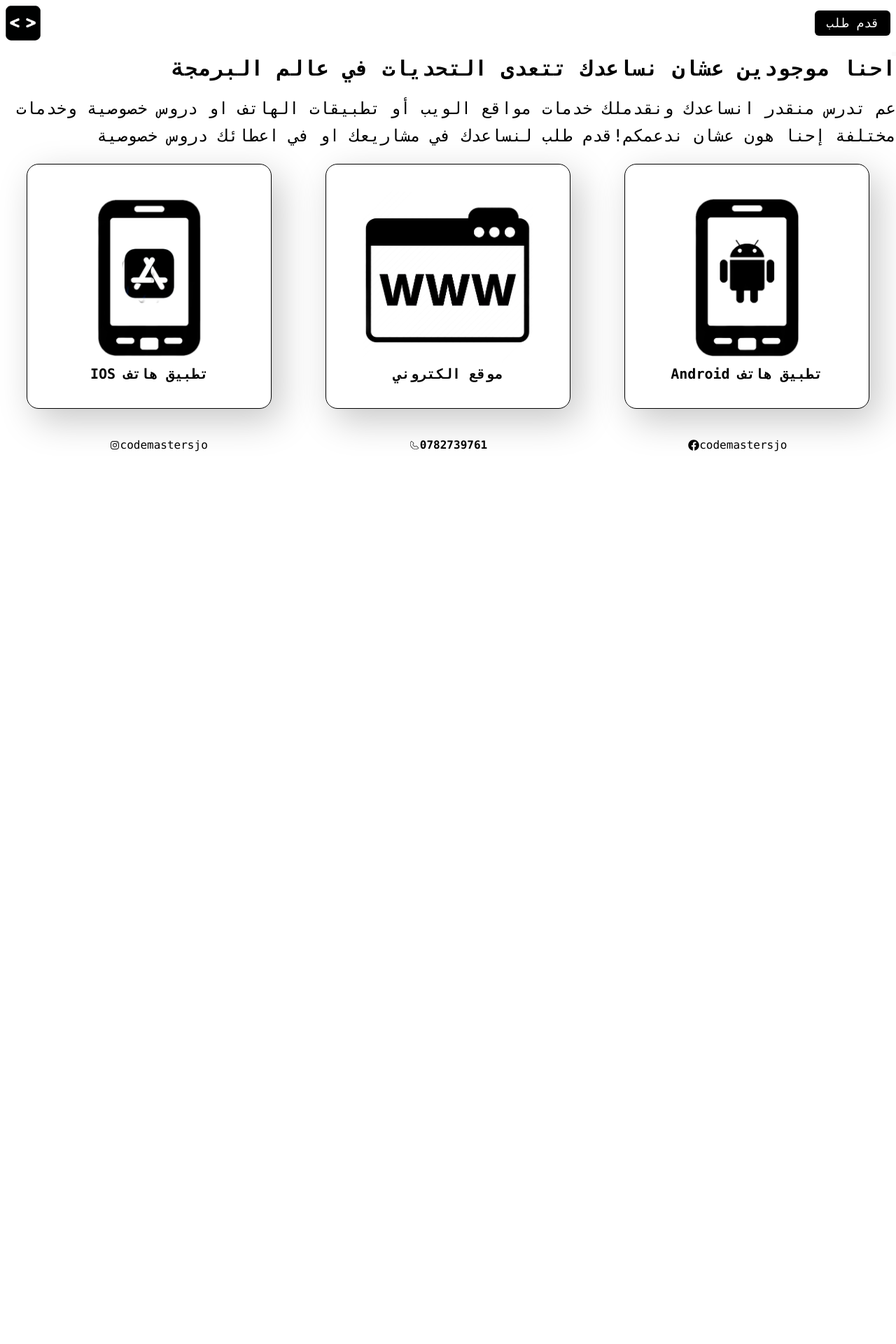
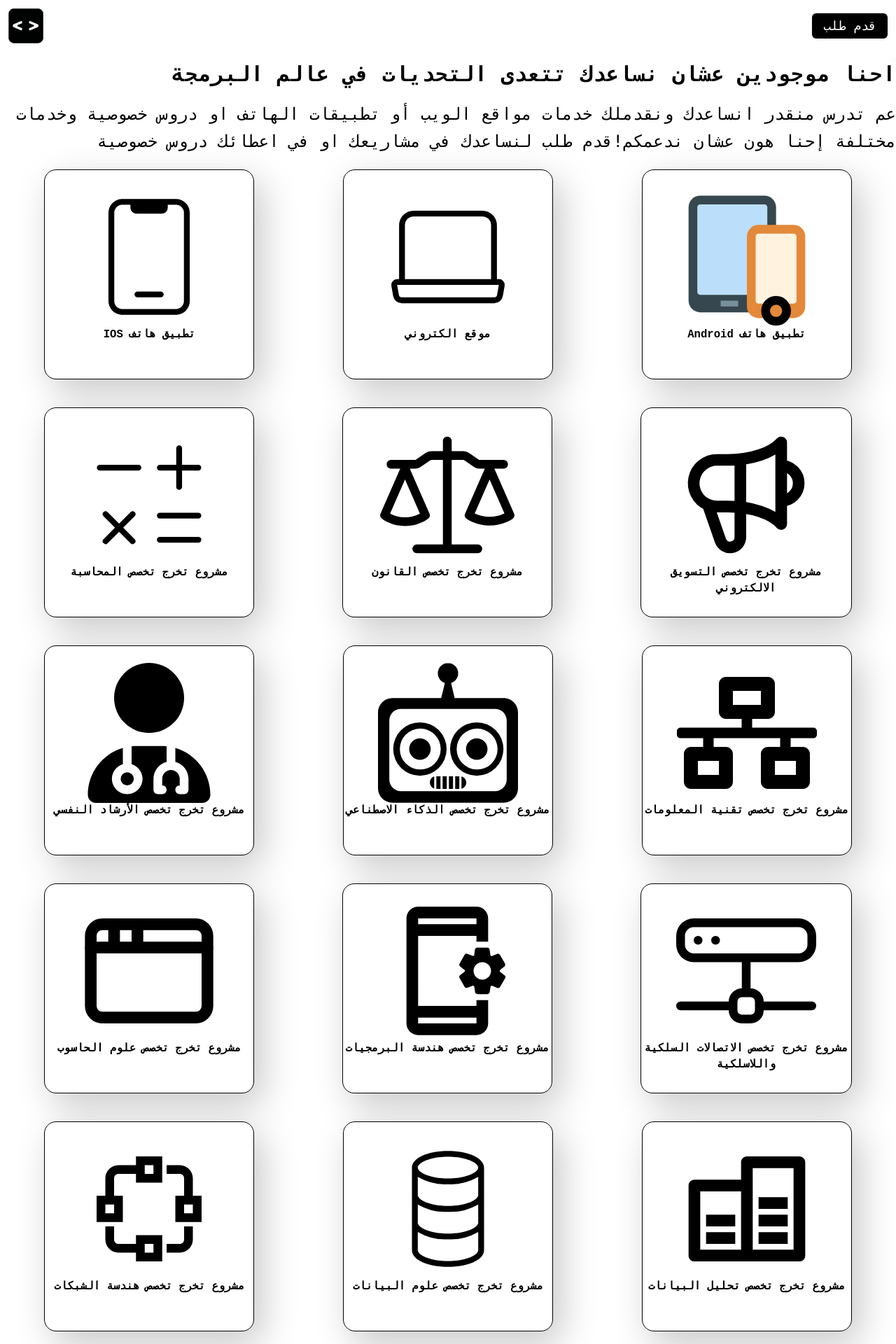
Before and after one commit to Zaidsaadedin1/codeMasters, a Next.js app: page / in a window 1280 px wide. Shown: the top 1920 px of the page at 70% size. Before the commit the page ends 800 px from the top, so only its background shows below. Built offline with nearby package versions, Linux system fonts and the light colour scheme.

Commit message:
add more images and majors and fix style

```diff
--- a/src/components/ListOfCards/Card/Card.css
+++ b/src/components/ListOfCards/Card.css
@@ -1,7 +1,9 @@
 .card-front {
   box-sizing: border-box;
-  min-width: 350px;
-  min-height: 350PX;
+  min-width: 300px;
+  min-height: 300px;
+  max-width: 350px;
+  max-height: 350px;
   background: rgb(255, 255, 255);
   border: 1px solid black;
   box-shadow: 12px 17px 51px rgba(0, 0, 0, 0.22);
@@ -18,7 +20,17 @@
   color: black;
   flex-direction: column;
 }
-
+.text-area {
+  min-width: 50px;
+  min-height: 50px;
+  max-width: 300px;
+  max-height: 300px;
+}
+.card-text {
+  word-wrap: break-word;
+  font-family: monospace;
+  font-size: larger;
+}
 .card-front:hover {
   border: 1px solid black;
   transform: scale(1.05);
@@ -29,11 +41,20 @@
 .card-front:active {
   transform: scale(0.95) rotateZ(1.7deg);
 }
-
+.imageIcon {
+  width: 200px;
+  height: 200px;
+  max-width: 300px;
+  min-width: 50px;
+  max-height: 350px;
+  min-height: 50px;
+}
 .card-back {
   box-sizing: border-box;
-  min-width: 300px;
-  min-height: 350px;
+  min-width: 339px;
+  min-height: 339px;
+  max-width: 339px;
+  max-height: 339px;
   background: rgba(217, 217, 217, 0.58);
   border: 1px solid white;
   box-shadow: 12px 17px 51px rgba(0, 0, 0, 0.22);
--- a/src/components/ListOfCards/Card/Card.tsx
+++ b/src/components/ListOfCards/Card/Card.tsx
@@ -2,14 +2,14 @@ import React, { useState } from "react";
 import { Button } from "../../ui/button";
 import { useBookNowModal } from "@/Contexts/BookNowModal";
 import Image from "next/image";
-import "./Card.css";
+import "../Card.css";
 
 interface CardProps {
-  src: string;
+  image: JSX.Element;
   text: string;
 }
 
-function Card({ src, text }: CardProps) {
+function Card({ image, text }: CardProps) {
   const { openBookNowModal, setOpenBookNowModal } = useBookNowModal();
   const [isHovered, setIsHovered] = useState(true);
 
@@ -29,8 +29,8 @@ function Card({ src, text }: CardProps) {
     >
       {isHovered ? (
         <div className="card-front">
-          <Image width={250} height={250} src={src} alt={text} />
-          <h1 className="text-xl font-mono  ">{text}</h1>
+          <div className="">{image}</div>
+          <h1 className="card-text text-area ">{text}</h1>
         </div>
       ) : (
         <div className="card-back font-mono">
--- a/src/components/ListOfCards/ListOfCards.tsx
+++ b/src/components/ListOfCards/ListOfCards.tsx
@@ -1,23 +1,209 @@
 import React, { useState } from "react";
 import Card from "./Card/Card";
-import Image from "next/image";
+import { CiMobile3 } from "react-icons/ci";
+import { FaMobile, FaRegChartBar, FaRemoveFormat } from "react-icons/fa";
+import { CiLaptop } from "react-icons/ci";
+import { CiCalculator2 } from "react-icons/ci";
+import { GoLaw } from "react-icons/go";
+import { HiOutlineSpeakerphone } from "react-icons/hi";
+import { FaUserDoctor } from "react-icons/fa6";
+import { SiMicrosoftsqlserver, SiProbot } from "react-icons/si";
+import { FaNetworkWired } from "react-icons/fa";
+import { LuAppWindow } from "react-icons/lu";
+import { MdOutlineAppSettingsAlt, MdOutlineBiotech } from "react-icons/md";
+import { BsHddNetwork } from "react-icons/bs";
+import { LiaNetworkWiredSolid } from "react-icons/lia";
+import { CiDatabase } from "react-icons/ci";
+import { RiDatabaseLine, RiSpeakLine } from "react-icons/ri";
+import { MdDraw } from "react-icons/md";
+import { CgGames } from "react-icons/cg";
+import "./Card.css";
+
+import {
+  GiDoctorFace,
+  GiFilmSpool,
+  GiRoundTable,
+  GiWorld,
+} from "react-icons/gi";
+import { FaChild } from "react-icons/fa";
+import { CiPlane } from "react-icons/ci";
+import { FaChair } from "react-icons/fa";
+import { FaRegBuilding } from "react-icons/fa";
+import { MdOutlineBuild } from "react-icons/md";
+import { MdOutlineElectricBolt } from "react-icons/md";
+import { IoIosNuclear } from "react-icons/io";
+import { PiEngineBold, PiSigmaThin } from "react-icons/pi";
+import { GiTreeBranch } from "react-icons/gi";
+import { TbMath } from "react-icons/tb";
+import { FcBiotech, FcSmartphoneTablet } from "react-icons/fc";
+import { GiStonePile } from "react-icons/gi";
+import { FaDna } from "react-icons/fa6";
+
 interface CardData {
-  src: string;
+  image: JSX.Element;
   text: string;
 }
 
 function ListOfCards() {
   const [cards] = useState<CardData[]>([
-    { src: "/ios.png", text: "IOS تطبيق هاتف " },
-    { src: "/Web.png", text: "موقع الكتروني" },
-    { src: "/android.png", text: "Android تطبيق هاتف " },
+    { image: <CiMobile3 className="imageIcon" />, text: "IOS تطبيق هاتف" },
+    { image: <CiLaptop className="imageIcon" />, text: "موقع الكتروني" },
+    {
+      image: <FcSmartphoneTablet className="imageIcon" />,
+      text: "Android تطبيق هاتف",
+    },
+    {
+      image: <CiCalculator2 className="imageIcon" />,
+      text: "مشروع تخرج تخصص المحاسبة",
+    },
+    { image: <GoLaw className="imageIcon" />, text: "مشروع تخرج تخصص القانون" },
+    {
+      image: <HiOutlineSpeakerphone className="imageIcon" />,
+      text: "مشروع تخرج تخصص التسويق الالكتروني",
+    },
+    {
+      image: <FaUserDoctor className="imageIcon" />,
+      text: "مشروع تخرج تخصص الأرشاد النفسي",
+    },
+    {
+      image: <SiProbot className="imageIcon" />,
+      text: "مشروع تخرج تخصص الذكاء الاصطناعي",
+    },
+    {
+      image: <FaNetworkWired className="imageIcon" />,
+      text: "مشروع تخرج تخصص تقنية المعلومات",
+    },
+    {
+      image: <LuAppWindow className="imageIcon" />,
+      text: "مشروع تخرج تخصص علوم الحاسوب",
+    },
+    {
+      image: <MdOutlineAppSettingsAlt className="imageIcon" />,
+      text: "مشروع تخرج تخصص هندسة البرمجيات",
+    },
+    {
+      image: <BsHddNetwork className="imageIcon" />,
+      text: "مشروع تخرج تخصص الاتصالات السلكية واللاسلكية",
+    },
+    {
+      image: <LiaNetworkWiredSolid className="imageIcon" />,
+      text: "مشروع تخرج تخصص هندسة الشبكات",
+    },
+    {
+      image: <CiDatabase className="imageIcon" />,
+      text: "مشروع تخرج تخصص علوم البيانات",
+    },
+    {
+      image: <RiDatabaseLine className="imageIcon" />,
+      text: "مشروع تخرج تخصص تحليل البيانات",
+    },
+    {
+      image: <MdDraw className="imageIcon" />,
+      text: "مشروع تخرج تخصص تصميم الجرافيك",
+    },
+    {
+      image: <CgGames className="imageIcon" />,
+      text: "مشروع تخرج تخصص تصميم وتطوير الألعاب",
+    },
+    {
+      image: <GiDoctorFace className="imageIcon" />,
+      text: "مشروع تخرج تخصص علم النفس",
+    },
+    {
+      image: <FaChild className="imageIcon" />,
+      text: "مشروع تخرج تخصص التربية الخاصة",
+    },
+    {
+      image: <CiPlane className="imageIcon" />,
+      text: "مشروع تخرج تخصص السياحة والسفر",
+    },
+    {
+      image: <FaChair className="imageIcon" />,
+      text: "مشروع تخرج تخصص التصميم الداخلي",
+    },
+    {
+      image: <FaRegBuilding className="imageIcon" />,
+      text: "مشروع تخرج تخصص الهندسة المعمارية",
+    },
+    {
+      image: <MdOutlineBuild className="imageIcon" />,
+      text: "مشروع تخرج تخصص الهندسة الصناعية",
+    },
+    {
+      image: <MdOutlineElectricBolt className="imageIcon" />,
+      text: "مشروع تخرج تخصص هندسة الكهرباء والالكترونيات",
+    },
+    {
+      image: <IoIosNuclear className="imageIcon" />,
+      text: "مشروع تخرج تخصص هندسة الطاقة",
+    },
+    {
+      image: <PiEngineBold className="imageIcon" />,
+      text: "مشروع تخرج تخصص الهندسة الميكانيكية",
+    },
+    {
+      image: <GiTreeBranch className="imageIcon" />,
+      text: "مشروع تخرج تخصص الهندسة البيئية",
+    },
+    {
+      image: <TbMath className="imageIcon" />,
+      text: "مشروع تخرج تخصص الرياضيات",
+    },
+    {
+      image: <FaRemoveFormat className="imageIcon" />,
+      text: "مشروع تخرج تخصص الفيزياء",
+    },
+    {
+      image: <FcBiotech className="imageIcon" />,
+      text: "مشروع تخرج تخصص الكيمياء",
+    },
+    {
+      image: <MdOutlineBiotech className="imageIcon" />,
+      text: "مشروع تخرج تخصص علم الاحياء",
+    },
+    {
+      image: <SiMicrosoftsqlserver className="imageIcon" />,
+      text: "مشروع تخرج تخصص البيولوجيا الدقيقة والجزيئية",
+    },
+    {
+      image: <FaDna className="imageIcon" />,
+      text: "مشروع تخرج تخصص علم الوراثة",
+    },
+    {
+      image: <GiStonePile className="imageIcon" />,
+      text: "مشروع تخرج تخصص الجيولوجيا",
+    },
+    {
+      image: <GiWorld className="imageIcon" />,
+      text: "مشروع تخرج تخصص الجغرافيا",
+    },
+    {
+      image: <FaRegChartBar className="imageIcon" />,
+      text: "مشروع تخرج تخصص علم الاقتصاد",
+    },
+    {
+      image: <PiSigmaThin className="imageIcon" />,
+      text: "مشروع تخرج تخصص علم الإحصاء",
+    },
+    {
+      image: <GiRoundTable className="imageIcon" />,
+      text: "مشروع تخرج تخصص العلوم السياسية",
+    },
+    {
+      image: <RiSpeakLine className="imageIcon" />,
+      text: "مشروع تخرج تخصص علم الاجتماع",
+    },
+    {
+      image: <GiFilmSpool className="imageIcon" />,
+      text: "مشروع تخرج تخصص الصحافة والإعلام",
+    },
   ]);
 
   return (
     <>
       <section className="  m-0 flex flex-row justify-around flex-wrap bg-white  w-min-[480px]">
         {cards.map((card, index) => (
-          <Card key={index} src={card.src} text={card.text} />
+          <Card key={index} image={card.image} text={card.text} />
         ))}
       </section>
     </>
--- a/src/components/MainMenu/MainMenu.tsx
+++ b/src/components/MainMenu/MainMenu.tsx
@@ -8,7 +8,7 @@ function MainMenu() {
   const { openBookNowModal, setOpenBookNowModal } = useBookNowModal();
 
   return (
-    <div className="p-2 bg-white">
+    <div className="p-2 bg-white p-3">
       <menu className="font-mono w-max-[100%] flex flex-row justify-between items-center">
         <div className="flex items-center">
           <Image
```
